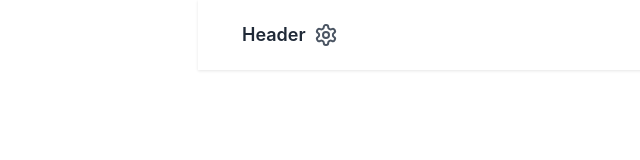
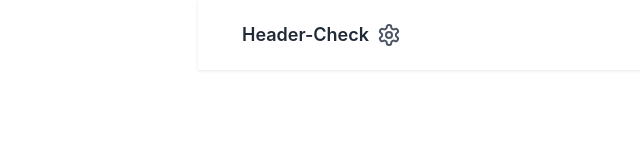
Before and after one commit to sanamthapa5/RestaurantPanel, a React (Vite) app in the folder restaurant/: page /header in a window 1280 px wide. Shown: the top 160 px of the page, without its empty margins (52-692 px from the left). Built offline with nearby package versions, Linux system fonts and the light colour scheme.

Commit message:
Update Header.jsx

```diff
--- a/restaurant/src/components/Header.jsx
+++ b/restaurant/src/components/Header.jsx
@@ -152,7 +152,7 @@ function Header() {
     <header className="header">
       <div className="header-content">
         <div className="header-title">
-          <h1>Header</h1>
+          <h1>Header-Check</h1>
         </div>
         <div className="header-actions">
           <button className="icon-button" aria-label="Settings">
```
